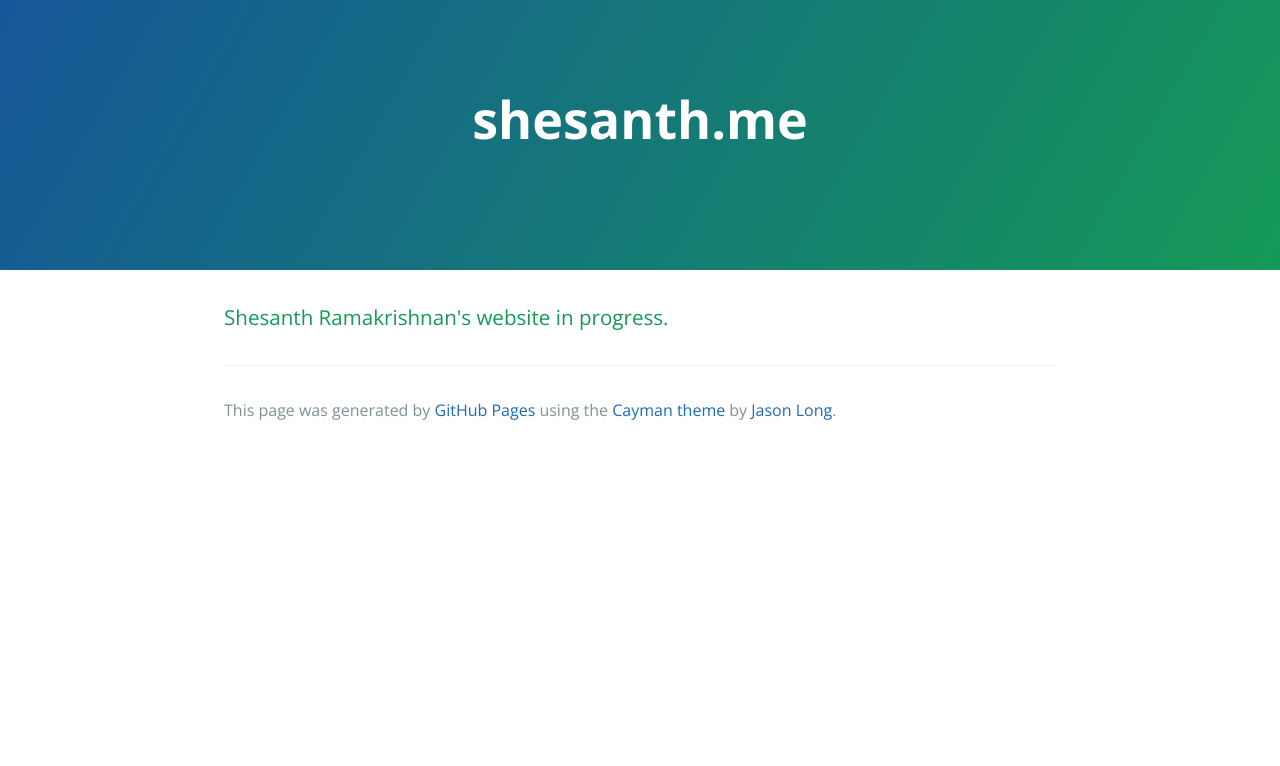
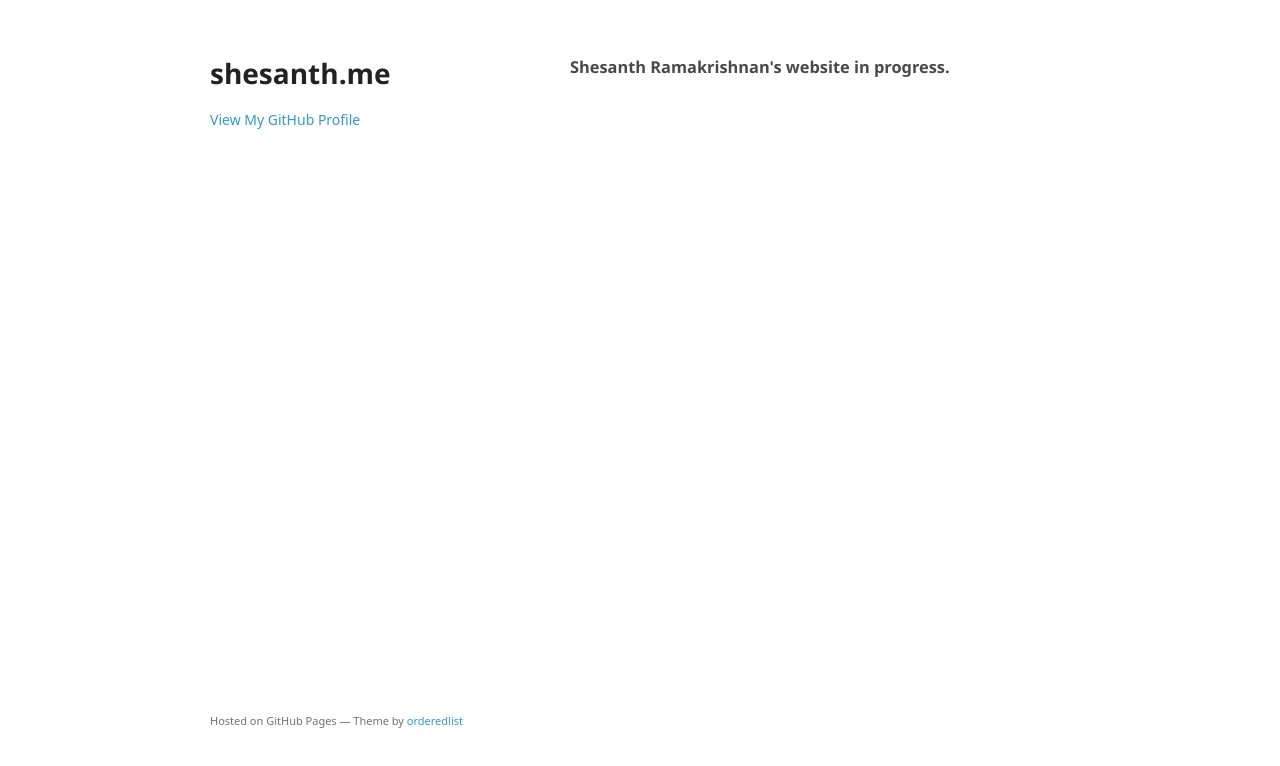
Before and after one commit to shesanth/mygithubpage, a plain HTML site: page index.html in a window 1280 px wide. Drawn offline with nearby package versions, Linux system fonts and the light colour scheme; a web font is replaced by a local one.

Commit message:
Replace master branch with page content via GitHub

```diff
--- a/index.html
+++ b/index.html
@@ -1,31 +1,36 @@
-<!DOCTYPE html>
-<html lang="en-us">
+<!doctype html>
+<html>
   <head>
-    <meta charset="UTF-8">
+    <meta charset="utf-8">
+    <meta http-equiv="X-UA-Compatible" content="chrome=1">
     <title>shesanth.me by shesanth</title>
-    <meta name="viewport" content="width=device-width, initial-scale=1">
-    <link rel="stylesheet" type="text/css" href="stylesheets/normalize.css" media="screen">
-    <link href='https://fonts.googleapis.com/css?family=Open+Sans:400,700' rel='stylesheet' type='text/css'>
-    <link rel="stylesheet" type="text/css" href="stylesheets/stylesheet.css" media="screen">
-    <link rel="stylesheet" type="text/css" href="stylesheets/github-light.css" media="screen">
+
+    <link rel="stylesheet" href="stylesheets/styles.css">
+    <link rel="stylesheet" href="stylesheets/github-light.css">
+    <meta name="viewport" content="width=device-width">
+    <!--[if lt IE 9]>
+    <script src="//html5shiv.googlecode.com/svn/trunk/html5.js"></script>
+    <![endif]-->
   </head>
   <body>
-    <section class="page-header">
-      <h1 class="project-name">shesanth.me</h1>
-      <h2 class="project-tagline"></h2>
-    </section>
+    <div class="wrapper">
+      <header>
+        <h1>shesanth.me</h1>
+        <p></p>
 
-    <section class="main-content">
-      <h3>
+
+        <p class="view"><a href="https://github.com/shesanth">View My GitHub Profile</a></p>
+
+      </header>
+      <section>
+        <h3>
 <a id="shesanth-ramakrishnans-website-in-progress" class="anchor" href="#shesanth-ramakrishnans-website-in-progress" aria-hidden="true"><span aria-hidden="true" class="octicon octicon-link"></span></a>Shesanth Ramakrishnan's website in progress.</h3>
-
-      <footer class="site-footer">
-
-        <span class="site-footer-credits">This page was generated by <a href="https://pages.github.com">GitHub Pages</a> using the <a href="https://github.com/jasonlong/cayman-theme">Cayman theme</a> by <a href="https://twitter.com/jasonlong">Jason Long</a>.</span>
+      </section>
+      <footer>
+        <p><small>Hosted on GitHub Pages &mdash; Theme by <a href="https://github.com/orderedlist">orderedlist</a></small></p>
       </footer>
-
-    </section>
-
+    </div>
+    <script src="javascripts/scale.fix.js"></script>
 
   </body>
 </html>
```
